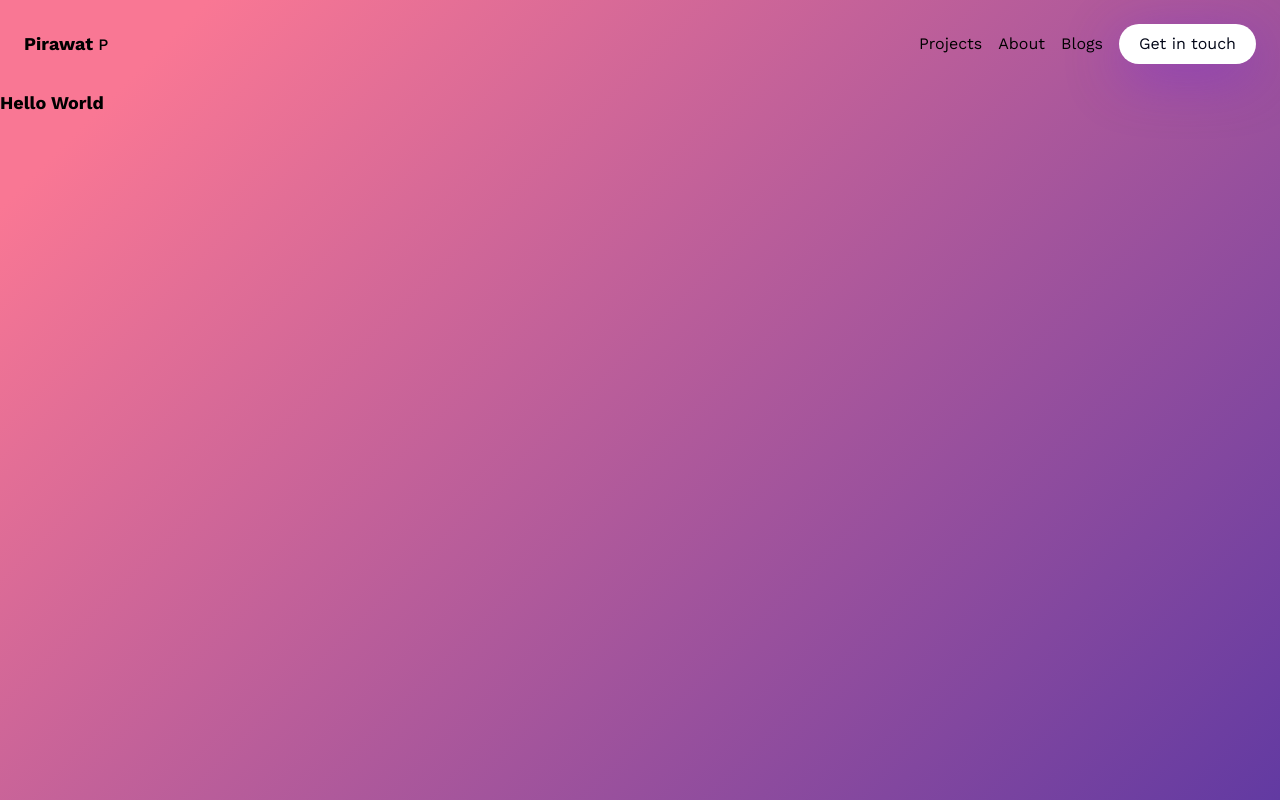
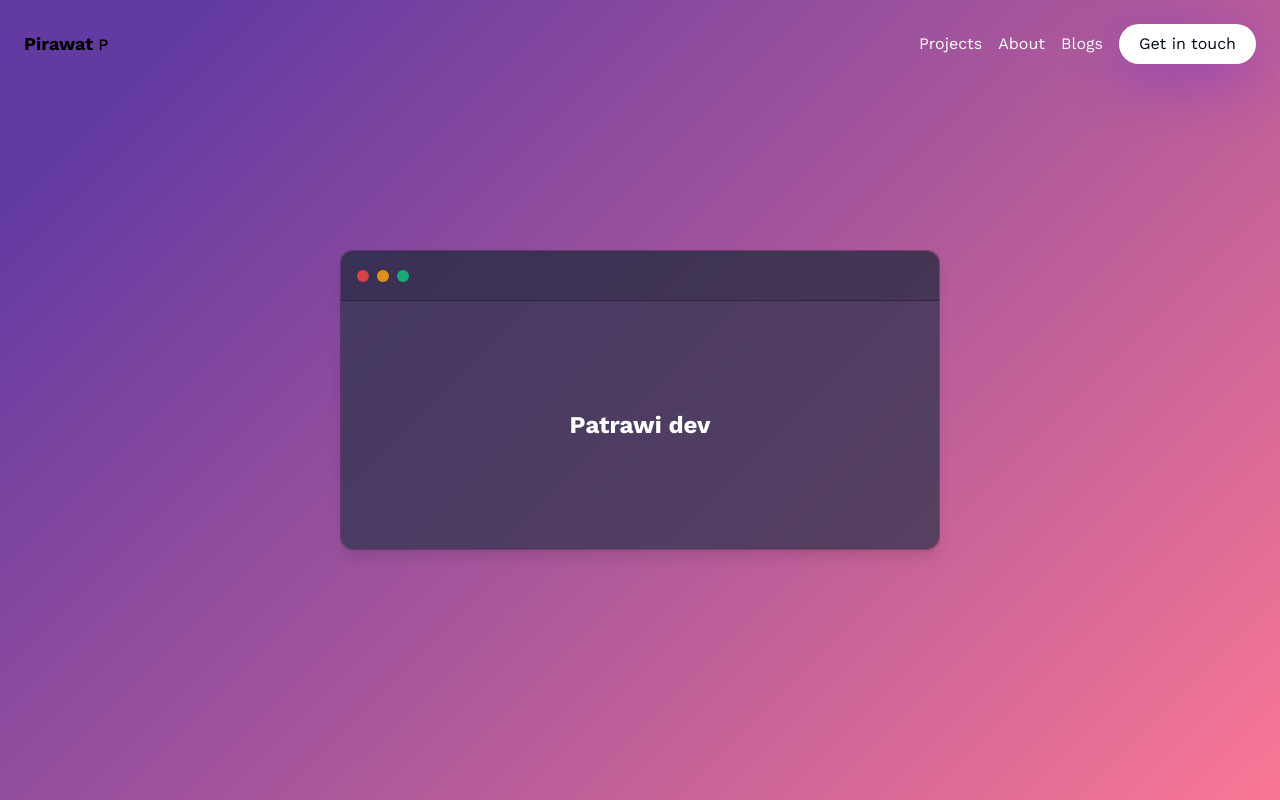
Before and after one commit to patrawi/portfolio, a SvelteKit app: page / in a window 1280 px wide. Built offline with nearby package versions, Linux system fonts and the light colour scheme.

Commit message:
feat: mac ui

```diff
--- a/src/app.css
+++ b/src/app.css
@@ -5,6 +5,7 @@
 html {
 	scroll-behavior: smooth;
 	height: 100%;
+	overflow: hidden;
 }
 
 body {
@@ -12,7 +13,7 @@ body {
 	margin: 0;
 	background-repeat: no-repeat;
 	background-attachment: fixed;
-	background-image: linear-gradient(135deg, #f97794 10%, #623aa2 100%);
+	background-image: linear-gradient(135deg, #623aa2 10%, #f97794 100%);
 }
 * {
 	font-family: 'Work Sans', sans-serif;
--- a/src/components/Header.svelte
+++ b/src/components/Header.svelte
@@ -1,4 +1,5 @@
 <script lang="ts">
+	import { goto } from '$app/navigation';
 	import { page } from '$app/stores';
 	let y: number;
 	let tabs: { name: string; href: string }[] = [
@@ -8,24 +9,23 @@
 		// { name: "Contact", link: "" }
 		// {name: '', link: ''},
 	];
-	console.log($page.url.pathname);
+	const navigateToHome = () => {
+		goto('/', { replaceState: true });
+	};
 </script>
 
 <header
 	class={'sticky z-[10] top-0 duration-200 px-6 flex items-center justify-between border-b border-solid ' +
 		(y > 0 ? ' py-4 bg-slate-950 border-violet-950' : ' py-6 bg-transparent border-transparent')}
 >
-	<h1 class="font-medium">
+	<a class="font-medium cursor-pointer" href="/">
 		<b class="font-bold text-lg">Pirawat</b> <span class="">P</span>
-	</h1>
+	</a>
 	<div class="sm:flex items-center gap-4 hidden">
 		{#each tabs as { name, href } (name)}
 			<a
 				{href}
-				class:active={$page.url.pathname === href}
-				class={$page.url.pathname === href
-					? '  p-1 rounded-md shadow-md bg-slate-200/25'
-					: '' + 'duration-200 hover:text-violet-400'}
+				class={`text-white hover:text-black/50   ${$page.url.pathname === href ? 'p-1 rounded-md shadow-md bg-slate-200/25' : ''}`}
 			>
 				<p>{name}</p>
 			</a>
--- a/src/components/Main.svelte
+++ b/src/components/Main.svelte
@@ -1,3 +1,21 @@
 <script></script>
 
-<h1 class = "font-bold text-lg">Hello World</h1>
+<div
+	id="card"
+	class="fixed inset-0 m-auto max-h-dvh max-w-[100vw] w-[600px] h-[300px] flex flex-col rounded-xl overflow-hidden shadow-lg border-[0.5px] border-solid border-black/30"
+>
+	<div
+		id="icon"
+		class="bg-[#212A3C]/75 p-4 flex gap-2 items-center rounded-t-xl h-[50px] border-b-[1px] border-b-solid border-b-black/30"
+	>
+		<span class="w-3 h-3 bg-[#D94144] rounded-full hover:opacity-80 cursor-pointer"></span>
+		<span class="w-3 h-3 bg-[#E0911B] rounded-full hover:opacity-80"></span>
+		<span class="w-3 h-3 bg-[#19AA7A] rounded-full hover:opacity-80"></span>
+	</div>
+	<div
+		id="content"
+		class=" bg-[#31354F]/75 rounded-b-xl flex-grow p-2 flex flex-col justify-center items-center"
+	>
+		<div class="font-bold text-white text-2xl">Patrawi <span>dev</span></div>
+	</div>
+</div>
```
